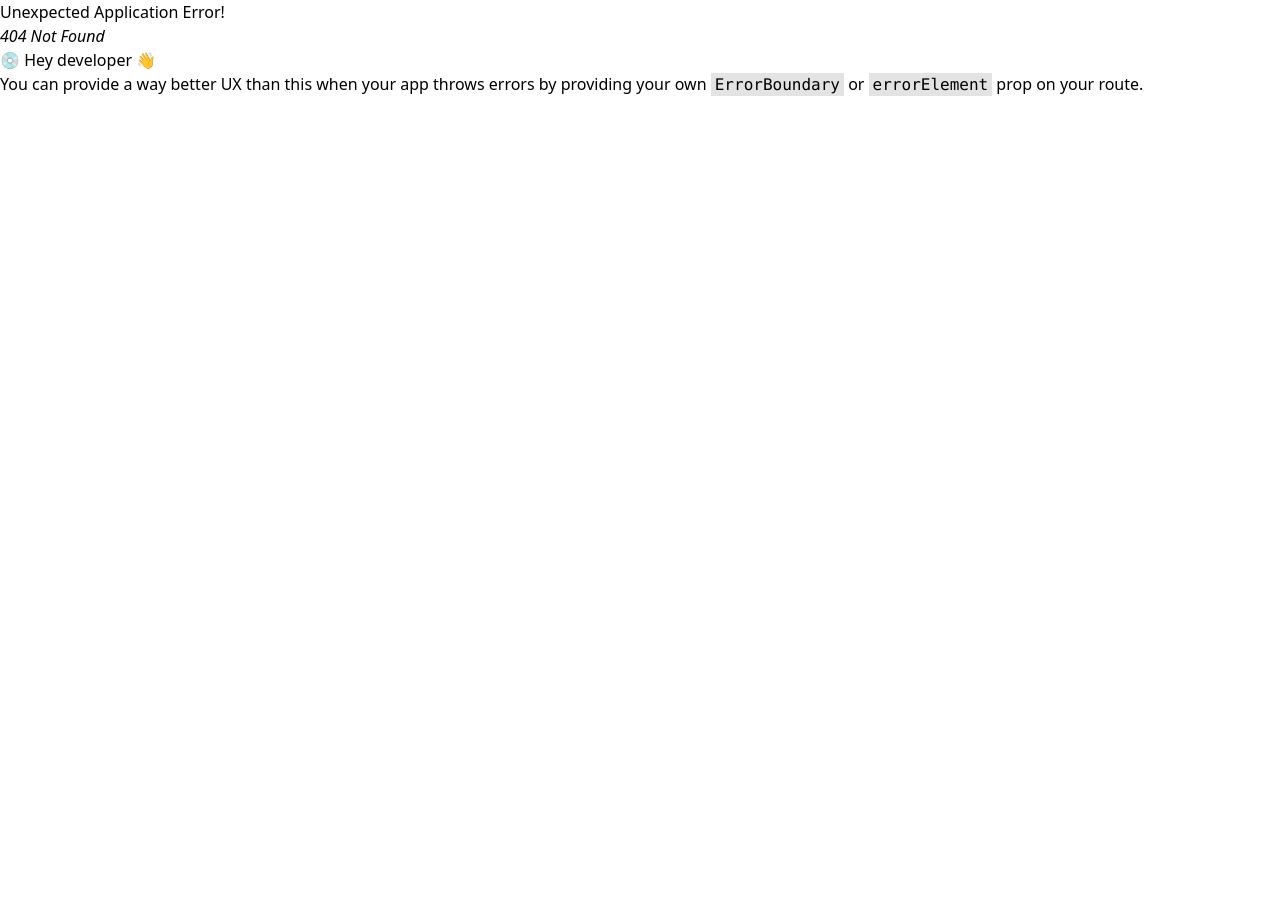
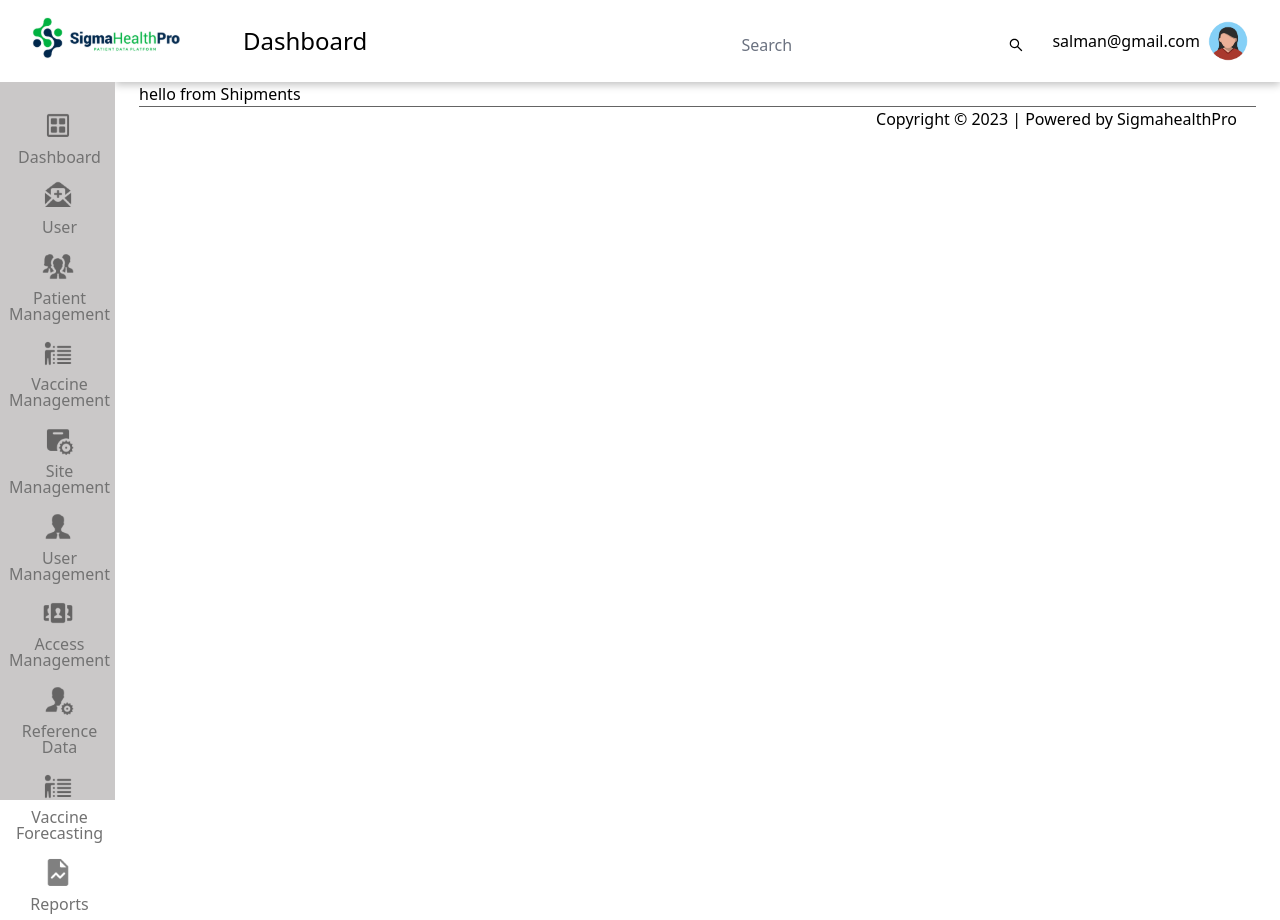
Before and after one commit to Web-Dev-Salman/sigmahealthpro, a React (Vite) app: page /shipments in a window 1280 px wide. Before the commit this address had no page. Before the commit the page ends 800 px from the top, so only its background shows below. Built offline with nearby package versions, Linux system fonts and the light colour scheme.

Commit message:
new pages added

```diff
--- a/src/Layout/Sidebar/Sidebar.jsx
+++ b/src/Layout/Sidebar/Sidebar.jsx
@@ -106,7 +106,7 @@ const Sidebar = ({ onMenuClick }) => {
                             <span className={`pl-1 text-sideBarTextColor leading-4	`}>{menu.name}</span>
                             <div onClick={() => onMenuClick()}>
                             </div>
-                            <SubPageSideBar />
+                            {/* <SubPageSideBar /> */}
                         </Link>
                     ))}
                 </ul>
--- /dev/null
+++ b/src/Layout/SubSidebar/SubPageSideBar.jsx
@@ -0,0 +1,87 @@
+import React, { useState } from 'react';
+import { Link } from 'react-router-dom';
+import { CgMenu } from "react-icons/cg";
+import DashboardIcon from "../../assets/Icon/Control Panel.png"
+import EnrollmentReqiestIcon from "../../assets/Icon/Invite.svg"
+import PatientManagementIcon from "../../assets/Icon/Management.svg"
+import VaccineManagementIcon from "../../assets/Icon/Vaccine Management.svg"
+import SiteManagementIcon from "../../assets/Icon/Product Management.svg"
+import UserManagementIcon from "../../assets/Icon/Businessman.svg"
+import AccessManagementIcon from "../../assets/Icon/Conference.svg"
+import ReferenceDataIcon from "../../assets/Icon/Admin Settings Male.svg"
+import VaccineForecastingIcon from "../../assets/Icon/Vaccine Management.svg"
+import ReportsIcon from "../../assets/Icon/Graph Report.svg"
+
+export default function SubPageSideBar({onMenuClick}) {
+
+  const subNavlinks = [
+    {
+      name: "Addresses",
+      link: "/addresses",
+      icon: DashboardIcon,
+    },
+    {
+      name: "User",
+      link: "/users",
+      icon: EnrollmentReqiestIcon,
+    },
+    {
+      name: "Patient Management",
+      link: "/patient-management",
+      icon: PatientManagementIcon
+    },
+    {
+      name: "Vaccine Management",
+      link: "/vaccine-management",
+      icon: VaccineManagementIcon
+    },
+    {
+      name: "Site Management",
+      link: "/site-management",
+      icon: SiteManagementIcon
+    },
+    {
+      name: "User Management",
+      link: "/user-management",
+      icon: UserManagementIcon
+    },
+    {
+      name: "Access Management",
+      link: "/access-management",
+      icon: AccessManagementIcon
+    },
+    {
+      name: "Reference Data",
+      link: "/reference-data",
+      icon: ReferenceDataIcon
+    },
+    {
+      name: "Vaccine Forecasting",
+      link: "/vaccine-forecasting",
+      icon: VaccineForecastingIcon
+    },
+    {
+      name: "Reports",
+      link: "/reports",
+      icon: ReportsIcon
+    },
+
+  ];
+  const [collapsed, setCollapsed] = useState(true);
+  return (
+    <div>
+      <div className={`w-[115px] pt-5 bg-bgColor h-screen flex flex-col items-center`}>
+      <CgMenu className={` text-seconderyColor text-3xl rounded absolute -right-28 top-[25px] cursor-pointer1`} onClick={() => setCollapsed(!collapsed)} />
+        <ul>
+          {subNavlinks.map((submenu, index) => (
+            <Link onClick={() => onMenuClick(submenu.name)} to={submenu.link} className={`group rounded-md flex flex-col items-center text-center align-middle gap-2`}>
+              <li key={index} />
+              <img className=" w-8 iconColor text-center text-[#727272]" src={submenu.icon} />
+              <span className={`pl-1 text-sideBarTextColor`}>{submenu.name}</span>
+            </Link>
+          ))}
+        </ul>
+      </div>
+    </div>
+  )
+}
--- /dev/null
+++ b/src/Pages/Adresses/Adresses.jsx
@@ -0,0 +1,9 @@
+import React from 'react'
+
+export default function Adresses() {
+  return (
+    <div>
+      <h1>hello from address</h1>
+    </div>
+  )
+}
--- /dev/null
+++ b/src/Pages/Contact Details/ContactDetails.jsx
@@ -0,0 +1,9 @@
+import React from 'react'
+
+export default function ContactDetails() {
+  return (
+    <div>
+      <h1>Hello from Contact Details</h1>
+    </div>
+  )
+}
--- /dev/null
+++ b/src/Pages/Inventory/Inventory.jsx
@@ -0,0 +1,9 @@
+import React from 'react'
+
+export default function Inventory() {
+  return (
+    <div>
+      <h1>hello from Inventory</h1>
+    </div>
+  )
+}
--- /dev/null
+++ b/src/Pages/Orders/Orders.jsx
@@ -0,0 +1,9 @@
+import React from 'react'
+
+export default function Orders() {
+  return (
+    <div>
+      <h1>hello from Orders</h1>
+    </div>
+  )
+}
--- /dev/null
+++ b/src/Pages/Shipments/Shipments.jsx
@@ -0,0 +1,9 @@
+import React from 'react'
+
+export default function Shipments() {
+  return (
+    <div>
+      <h1>hello from Shipments</h1>
+    </div>
+  )
+}
--- /dev/null
+++ b/src/Pages/Users/Clinicals/UsersClinicals.jsx
@@ -0,0 +1,9 @@
+import React from 'react'
+
+export default function UsersClinicals() {
+  return (
+    <div>
+      <h1>hello from Users/Clinicals</h1>
+    </div>
+  )
+}
--- /dev/null
+++ b/src/Pages/Vaccines/Vaccines.jsx
@@ -0,0 +1,9 @@
+import React from 'react'
+
+export default function Vaccines() {
+  return (
+    <div>
+      <h1>Hello from Vaccines</h1>
+    </div>
+  )
+}
```
Also changed, not shown: src/main.jsx (+35 -0 lines).
